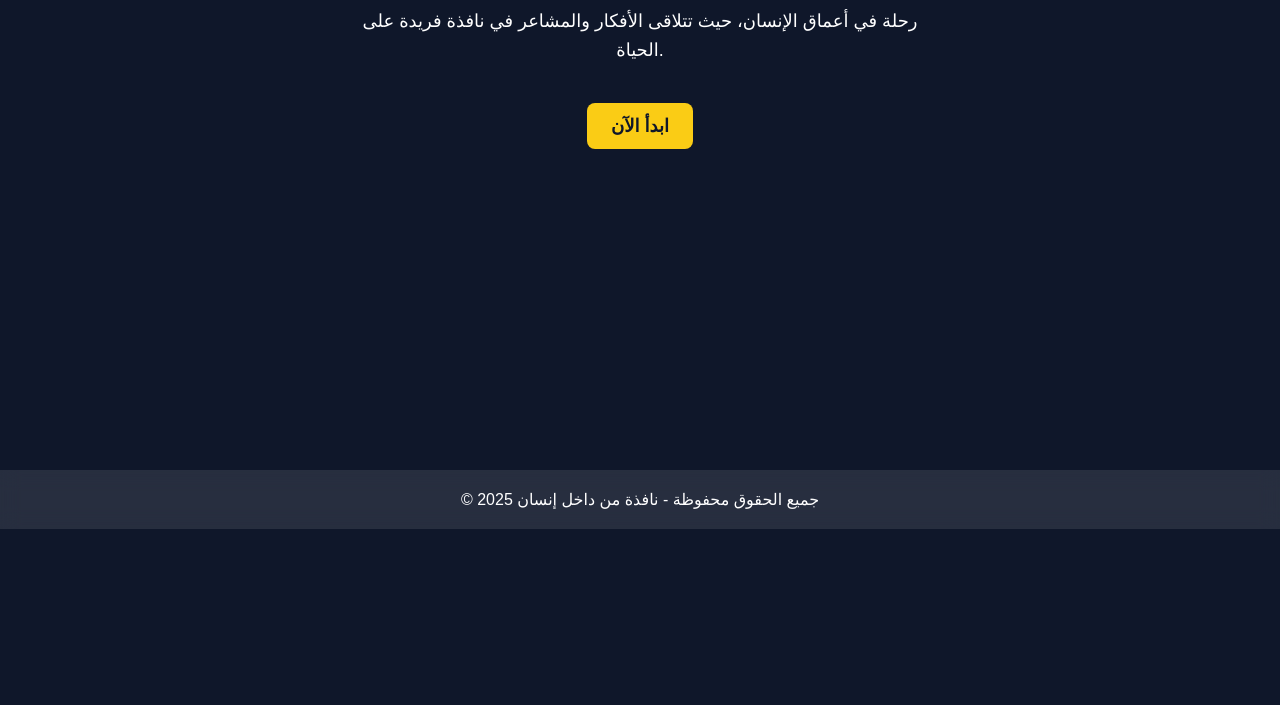
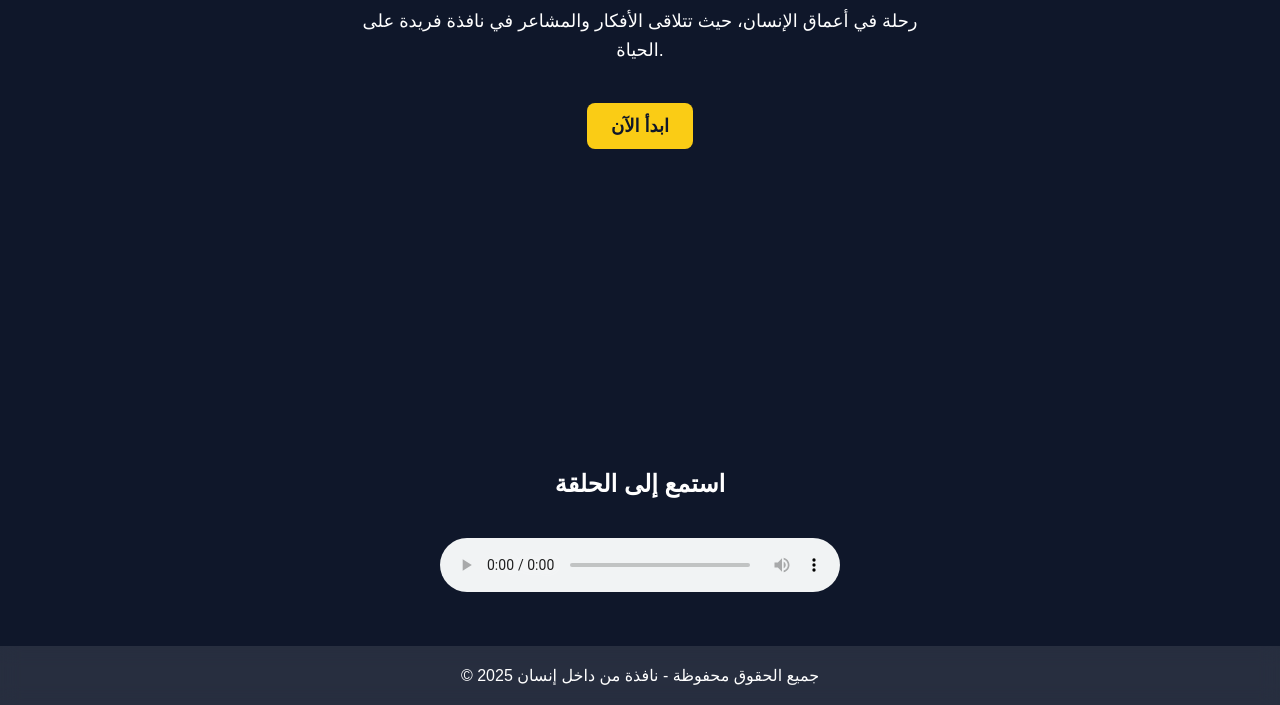
Before and after one commit to mohamed14403/musalsalatpodcast, a plain HTML site: page index.html in a window 1280 px wide. Shown: the part 380-1085 px from the top of the page. Before the commit the page ends 909 px from the top, so only its background shows below. Drawn offline with Linux system fonts and the light colour scheme.

Commit message:
Update index.html

```diff
--- a/index.html
+++ b/index.html
@@ -36,7 +36,7 @@
             height: 50px;
             border-radius: 50%;
             border: 2px solid white;
-            margin-right: auto; /* تحريك الصورة لليسار */
+            margin-right: auto;
             transition: transform 0.3s ease-in-out;
         }
         .profile-pic:hover {
@@ -81,6 +81,15 @@
             from { opacity: 0; transform: translateY(20px); }
             to { opacity: 1; transform: translateY(0); }
         }
+        .audio-container {
+            text-align: center;
+            margin-top: 50px;
+        }
+        audio {
+            width: 100%;
+            max-width: 400px;
+            margin-top: 20px;
+        }
         footer {
             text-align: center;
             padding: 20px;
@@ -93,13 +102,22 @@
 <body>
     <header>
         <div class="logo">نافذة من داخل إنسان</div>
-        <img src="https://github.com/mohamed14403/musalsalatpodcast/blob/main/%D8%B5%D9%88%D8%B1%D8%A9%20%D9%88%D8%A7%D8%AA%D8%B3%D8%A7%D8%A8%20%D8%A8%D8%AA%D8%A7%D8%B1%D9%8A%D8%AE%202024-11-23%20%D9%81%D9%8A%2020.22.39_9a10df1a.jpg?raw=true" alt="Profile Picture" class="profile-pic">
+        <img src="https://www.dropbox.com/scl/fi/du8lxy8is8py27jpwr0jz/2024-11-23-20.22.39_9a10df1a.jpg?rlkey=td2ed234qkzmaorr3elrargug&st=nudswihe&dl=1" alt="Profile Picture" class="profile-pic">
     </header>
     <div class="hero">
         <h1>اكتشف أعماق نفسك</h1>
         <p>رحلة في أعماق الإنسان، حيث تتلاقى الأفكار والمشاعر في نافذة فريدة على الحياة.</p>
         <button class="cta-button">ابدأ الآن</button>
     </div>
+
+    <div class="audio-container">
+        <h2>استمع إلى الحلقة</h2>
+        <audio controls>
+            <source src="https://www.dropbox.com/scl/fi/0za8lhlvnxcjyg3nrabjh/5jQI7.mp3?rlkey=tt1bp2rdtxllt7r31hqqsj649&st=kdsxk6h8&dl=1" type="audio/mp3">
+            متصفحك لا يدعم تشغيل الصوت.
+        </audio>
+    </div>
+
     <footer>
         &copy; 2025 جميع الحقوق محفوظة - نافذة من داخل إنسان
     </footer>
```
